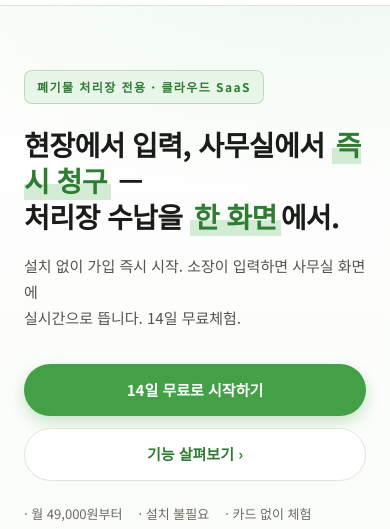
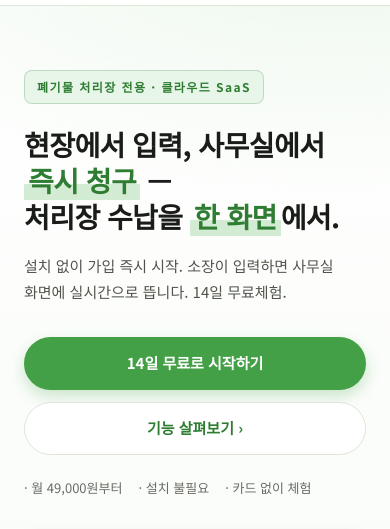
Before and after one commit to Hyunwook-Kim-WV/sunaprok_webpage, a plain HTML site: page index.html in a window 390 px wide. Shown: the part 84-613 px from the top of the page. Drawn offline with Linux system fonts and the light colour scheme.

Commit message:
fix: 모바일 히어로 텍스트 줄바꿈 정리 (한국어 keep-all)
모바일에서 제목의 "즉시"가 즉/시로 쪼개지고 하이라이트 배경까지 갈라졌다.
- word-break: keep-all 전역 적용 — 한국어를 음절이 아닌 어절(공백)에서만 줄바꿈
- .hero-h em(강조 구절)은 white-space: nowrap 으로 통째 유지
- .hero-sub 의 데스크톱용 수동 br 은 모바일(<=880px)에서 숨겨 외톨이 단어 방지

Co-Authored-By: Claude Opus 4.8 (1M context) <noreply@anthropic.com>

```diff
--- a/styles.css
+++ b/styles.css
@@ -50,6 +50,8 @@ body {
   background: var(--bg);
   color: var(--ink);
   line-height: 1.65;
+  /* 한국어는 음절 단위로 끊지 않고 어절(공백) 단위로 줄바꿈 — "즉시"가 즉/시로 쪼개지는 것 방지 */
+  word-break: keep-all;
   -webkit-font-smoothing: antialiased;
   -moz-osx-font-smoothing: grayscale;
 }
@@ -143,6 +145,7 @@ button { font: inherit; cursor: pointer; }
 .hero-h em {
   color: var(--g800);
   font-style: normal;
+  white-space: nowrap;
   background: linear-gradient(180deg, transparent 60%, rgba(102,187,106,.28) 60%);
   padding: 0 4px;
 }
@@ -1075,6 +1078,8 @@ section { padding: 88px 0; }
     gap: 32px;
   }
   .hero-preview { max-width: 480px; margin-inline: auto; }
+  /* 데스크톱 줄맞춤용 수동 줄바꿈 — 모바일에선 없애고 자연스럽게 흐르게 (외톨이 단어 방지) */
+  .hero-sub br { display: none; }
   .nav-links { display: none; }
 
   .price-panel { padding: 28px 22px; }
```
